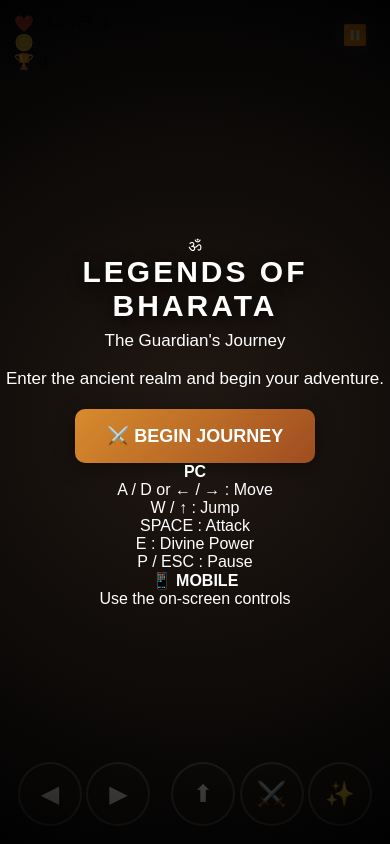
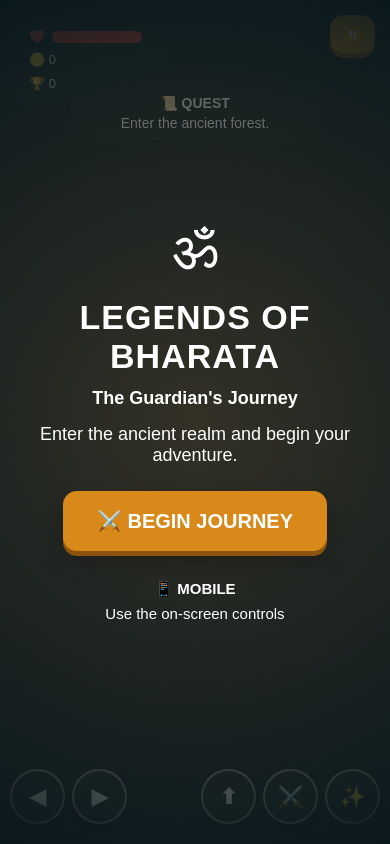
Before and after one commit to adunukotaashok-2007/legends-of-bharata, a plain HTML site: page index.html in a window 390 px wide. Drawn offline with Linux system fonts and the light colour scheme.

Commit message:
Update style.css

```diff
--- a/style.css
+++ b/style.css
@@ -1,7 +1,7 @@
 * {
+    box-sizing: border-box;
     margin: 0;
     padding: 0;
-    box-sizing: border-box;
     -webkit-tap-highlight-color: transparent;
 }
 
@@ -10,8 +10,12 @@ body {
     width: 100%;
     height: 100%;
     overflow: hidden;
-    background: #080b12;
+    background: #101820;
     font-family: Arial, sans-serif;
+}
+
+body {
+    touch-action: none;
 }
 
 #game {
@@ -22,9 +26,118 @@ body {
 }
 
 canvas {
-    display: block;
+    position: absolute;
+    inset: 0;
     width: 100%;
     height: 100%;
+}
+
+
+/* =========================
+   SCREENS
+========================= */
+
+.screen {
+    position: absolute;
+    inset: 0;
+
+    display: flex;
+    flex-direction: column;
+    justify-content: center;
+    align-items: center;
+
+    text-align: center;
+
+    padding: 20px;
+
+    background:
+        radial-gradient(
+            circle at center,
+            rgba(255,190,70,0.15),
+            rgba(10,25,30,0.96)
+        );
+
+    color: white;
+
+    z-index: 20;
+}
+
+.screen.hidden {
+    display: none;
+}
+
+.screen h1 {
+    font-size: clamp(34px, 7vw, 76px);
+    letter-spacing: 3px;
+    margin-bottom: 12px;
+}
+
+.screen h2 {
+    font-size: clamp(18px, 4vw, 32px);
+    margin-bottom: 15px;
+}
+
+.screen p {
+    font-size: 18px;
+    margin-bottom: 25px;
+}
+
+.om {
+    font-size: 55px;
+    margin-bottom: 15px;
+}
+
+
+/* =========================
+   BUTTON
+========================= */
+
+button {
+    border: none;
+    cursor: pointer;
+
+    font-weight: bold;
+
+    color: white;
+
+    background: #d88919;
+
+    border-radius: 14px;
+
+    padding: 16px 28px;
+
+    font-size: 18px;
+
+    box-shadow:
+        0 5px 0 #8c5410,
+        0 10px 25px rgba(0,0,0,0.3);
+}
+
+button:active {
+    transform: translateY(4px);
+    box-shadow:
+        0 1px 0 #8c5410;
+}
+
+#startButton {
+    font-size: 20px;
+    padding: 18px 34px;
+    margin-bottom: 25px;
+}
+
+
+/* =========================
+   INFO
+========================= */
+
+.controls-info,
+.mobile-info {
+    line-height: 1.7;
+    font-size: 15px;
+}
+
+.mobile-info {
+    display: none;
 }
 
 
@@ -34,194 +147,162 @@ canvas {
 
 #hud {
     position: absolute;
-    top: 0;
-    left: 0;
-    width: 100%;
-    padding: 14px;
+
+    top: 15px;
+    left: 15px;
+    right: 15px;
 
     display: flex;
+
     justify-content: space-between;
     align-items: flex-start;
+
+    color: white;
+
+    z-index: 10;
 
     pointer-events: none;
 }
 
-.hudBox {
-    min-width: 190px;
-
-    padding: 12px 16px;
+.hud-left {
+    background: rgba(20,30,35,0.78);
 
     border-radius: 12px;
 
-    background: rgba(20, 20, 25, 0.78);
+    padding: 10px 14px;
 
-    color: white;
+    min-width: 190px;
 
-    font-size: 17px;
+    line-height: 1.8;
 
-    line-height: 1.7;
-
-    box-shadow:
-        0 4px 20px rgba(0,0,0,.3);
+    font-size: 16px;
 }
 
-.hudBox .title {
-    font-size: 13px;
-    font-weight: bold;
-
-    letter-spacing: 1px;
-
-    margin-bottom: 4px;
+.health-container {
+    display: flex;
+    align-items: center;
+    gap: 7px;
 }
 
-#quest {
-    position: absolute;
+.health-bar {
+    width: 130px;
+    height: 12px;
 
-    left: 50%;
+    background: #3b2525;
 
-    transform: translateX(-50%);
+    border-radius: 20px;
 
-    top: 15px;
+    overflow: hidden;
+}
+
+#healthBar {
+    width: 100%;
+    height: 100%;
+
+    background: #e53935;
+
+    transition: width 0.2s;
+}
+
+.level-text {
+    background: rgba(20,30,35,0.78);
+
+    border-radius: 12px;
 
     padding: 10px 18px;
 
-    background: rgba(20,20,25,.78);
-
-    color: white;
-
-    border-radius: 20px;
-
-    font-size: 14px;
-
-    white-space: nowrap;
+    font-weight: bold;
 }
 
 #pauseButton {
     pointer-events: auto;
 
-    margin-left: auto;
+    padding: 10px 13px;
 
-    width: 48px;
-    height: 48px;
-
-    border: none;
-
-    border-radius: 50%;
-
-    background: rgba(20,20,25,.8);
-
-    color: white;
-
-    font-size: 20px;
-
-    cursor: pointer;
+    font-size: 18px;
 }
 
 
 /* =========================
-   SCREENS
+   QUEST
 ========================= */
 
-.screen {
+#questBox {
     position: absolute;
 
-    inset: 0;
+    top: 90px;
+    left: 50%;
 
-    display: flex;
+    transform: translateX(-50%);
 
-    flex-direction: column;
+    min-width: 250px;
 
-    justify-content: center;
-
-    align-items: center;
+    padding: 10px 18px;
 
     text-align: center;
 
     color: white;
 
-    background:
-        radial-gradient(
-            circle,
-            rgba(80,50,20,.35),
-            rgba(0,0,0,.9)
-        );
-
-    z-index: 20;
-}
-
-.hidden {
-    display: none !important;
-}
-
-.logo {
-    font-size: 70px;
-
-    margin-bottom: 5px;
-}
-
-.screen h1 {
-    font-size: clamp(30px, 7vw, 65px);
-
-    letter-spacing: 3px;
-
-    text-shadow:
-        0 4px 15px black;
-}
-
-.screen h2 {
-    margin: 8px 0 18px;
-
-    font-weight: normal;
-
-    font-size: 22px;
-}
-
-.screen p {
-    max-width: 600px;
-
-    margin-bottom: 20px;
-
-    font-size: 17px;
-}
-
-.screen button {
-    padding: 16px 32px;
-
-    border: none;
+    background: rgba(20,30,35,0.72);
 
     border-radius: 10px;
 
-    background:
-        linear-gradient(
-            135deg,
-            #d88b2d,
-            #9e4d20
-        );
+    z-index: 10;
 
-    color: white;
-
-    font-size: 18px;
-
-    font-weight: bold;
-
-    cursor: pointer;
-
-    box-shadow:
-        0 5px 20px rgba(0,0,0,.4);
+    font-size: 14px;
 }
 
-.screen button:active {
-    transform: scale(.95);
+#questText {
+    margin-top: 4px;
 }
 
-.controlsText {
-    margin-top: 25px;
 
-    line-height: 1.7;
+/* =========================
+   MOBILE CONTROLS
+========================= */
 
-    font-size: 14px;
+#mobileControls {
+    display: none;
 
-    opacity: .8;
+    position: absolute;
+
+    left: 0;
+    right: 0;
+    bottom: 20px;
+
+    padding: 0 20px;
+
+    justify-content: space-between;
+    align-items: flex-end;
+
+    z-index: 15;
+
+    pointer-events: none;
+}
+
+.movement,
+.actions {
+    display: flex;
+    gap: 12px;
+}
+
+#mobileControls button {
+    pointer-events: auto;
+
+    width: 62px;
+    height: 62px;
+
+    padding: 0;
+
+    border-radius: 50%;
+
+    font-size: 25px;
+
+    background: rgba(30,35,40,0.78);
+
+    border: 2px solid rgba(255,255,255,0.5);
+
+    box-shadow: 0 5px 15px rgba(0,0,0,0.4);
 }
 
 
@@ -229,104 +310,65 @@ canvas {
    MOBILE
 ========================= */
 
-#mobileControls {
-    position: absolute;
+@media (max-width: 800px),
+       (pointer: coarse) {
 
-    bottom: 18px;
+    .controls-info {
+        display: none;
+    }
 
-    left: 0;
-
-    width: 100%;
-
-    padding: 0 18px;
-
-    display: none;
-
-    justify-content: space-between;
-
-    pointer-events: none;
-
-    z-index: 10;
-}
-
-.leftControls,
-.rightControls {
-    display: flex;
-
-    gap: 12px;
-}
-
-#mobileControls button {
-    width: 64px;
-    height: 64px;
-
-    border: 2px solid
-        rgba(255,255,255,.25);
-
-    border-radius: 50%;
-
-    background:
-        rgba(20,20,20,.65);
-
-    color: white;
-
-    font-size: 24px;
-
-    pointer-events: auto;
-
-    touch-action: none;
-}
-
-#mobileControls button:active {
-    background:
-        rgba(200,120,40,.8);
-
-    transform: scale(.9);
-}
-
-
-/* =========================
-   MOBILE LAYOUT
-========================= */
-
-@media (max-width: 800px) {
+    .mobile-info {
+        display: block;
+    }
 
     #mobileControls {
         display: flex;
     }
 
-    #quest {
-        top: 118px;
-
-        font-size: 12px;
-
-        max-width: 90%;
-
-        overflow: hidden;
+    #questBox {
+        top: 85px;
+        max-width: 270px;
     }
 
-    .hudBox {
+    .hud-left {
         min-width: 150px;
-
-        font-size: 14px;
-
-        padding: 8px 11px;
+        font-size: 13px;
     }
 
-    .hudBox .title {
-        font-size: 10px;
+    .health-bar {
+        width: 90px;
+    }
+
+    .level-text {
+        display: none;
     }
 
     #pauseButton {
-        width: 42px;
-        height: 42px;
+        font-size: 15px;
     }
 
     .screen h1 {
-        font-size: 30px;
+        letter-spacing: 1px;
+    }
+}
+
+
+/* SMALL PHONES */
+
+@media (max-width: 400px) {
+
+    #mobileControls button {
+        width: 55px;
+        height: 55px;
+        font-size: 21px;
     }
 
-    .screen h2 {
-        font-size: 17px;
+    .movement,
+    .actions {
+        gap: 7px;
+    }
+
+    #mobileControls {
+        padding: 0 10px;
     }
 }
```
